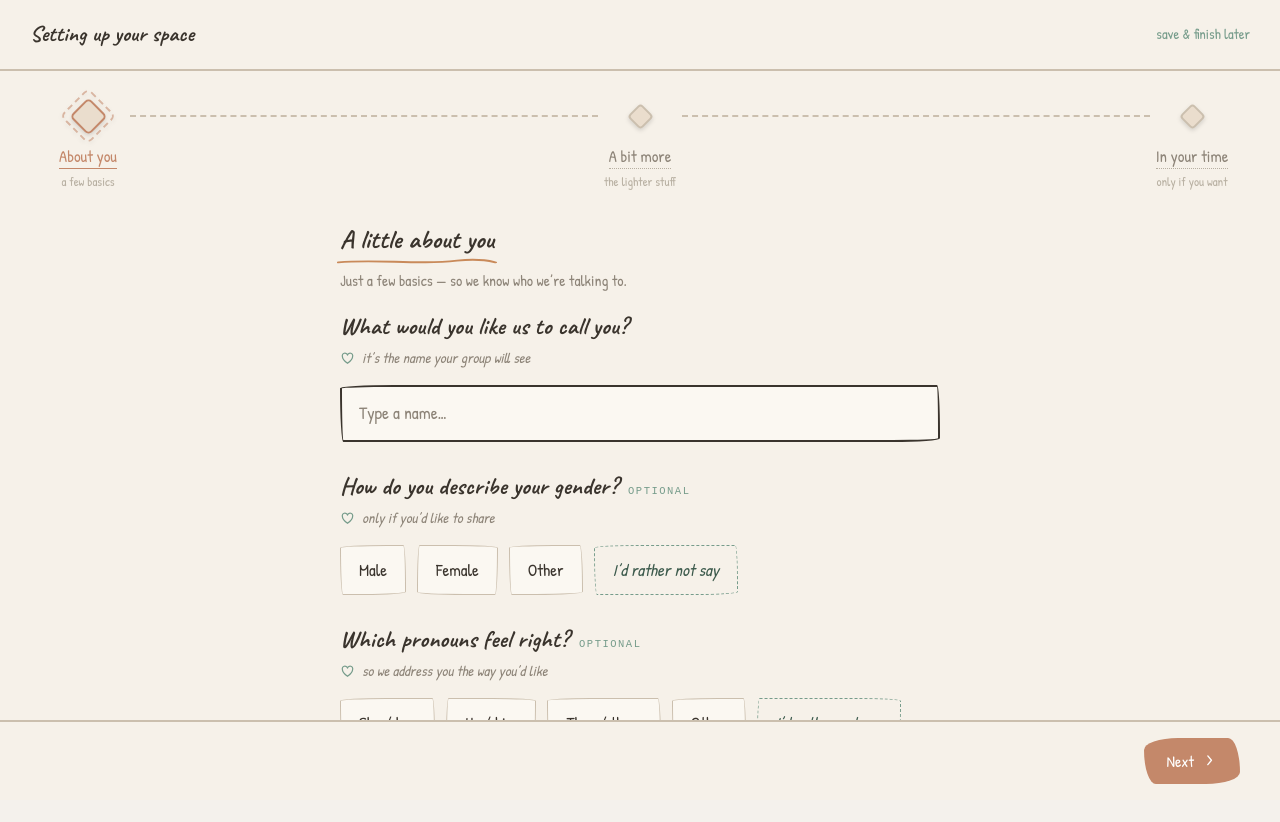
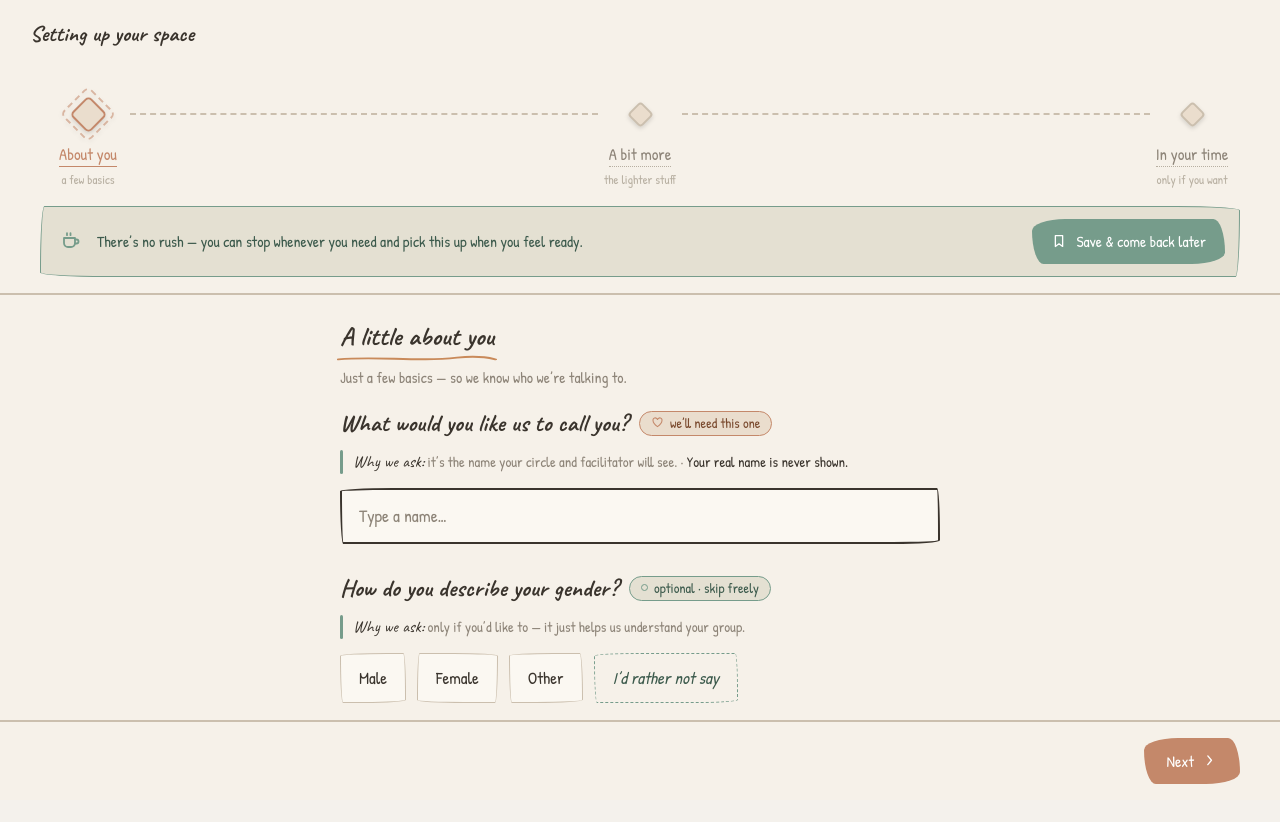
Before and after one commit to aryan-the-jain/DRP_07, a Next.js app in the folder frontend/: page /onboarding in a window 1280 px wide. Shown: the top 822 px of the page. Built offline with nearby package versions, Linux system fonts and the light colour scheme.

Commit message:
feat: add onboarding saving features

```diff
--- a/frontend/app/onboarding/Icon.tsx
+++ b/frontend/app/onboarding/Icon.tsx
@@ -9,6 +9,8 @@ export enum IconName {
   People = "people",
   Quiet = "quiet",
   Clock = "clock",
+  Mug = "mug",
+  Bookmark = "bookmark",
 }
 
 type IconProps = {
@@ -62,6 +64,14 @@ export function Icon({
         <path {...p} d="M11 6.5V11l3 2" />
       </>
     ),
+    [IconName.Mug]: (
+      <>
+        <path {...p} d="M5 8h11v5a4 4 0 0 1-4 4H9a4 4 0 0 1-4-4z" />
+        <path {...p} d="M16 9.5h1.5a2 2 0 0 1 0 4H16" />
+        <path {...p} d="M8 3.2v2M11.5 3.2v2" />
+      </>
+    ),
+    [IconName.Bookmark]: <path {...p} d="M6 3.5h10v15l-5-3.6-5 3.6z" />,
   };
   return (
     <svg
--- a/frontend/app/onboarding/OnboardingSurvey.tsx
+++ b/frontend/app/onboarding/OnboardingSurvey.tsx
@@ -11,6 +11,7 @@ import {
   OptChips,
   OptList,
   Qn,
+  SaveBar,
   SectionHead,
   TagField,
   TextField,
@@ -101,14 +102,21 @@ type Answers = {
   whoLost: string;
 };
 
-type TextKey =
-  | "callName"
-  | "genderOther"
-  | "pronounsOther"
-  | "age"
-  | "funFact"
-  | "culturalOther";
-type SingleKey = "gender" | "pronouns" | "cultural" | "recency" | "whoLost";
+enum TextKey {
+  CallName = "callName",
+  GenderOther = "genderOther",
+  PronounsOther = "pronounsOther",
+  Age = "age",
+  FunFact = "funFact",
+  CulturalOther = "culturalOther",
+}
+enum SingleKey {
+  Gender = "gender",
+  Pronouns = "pronouns",
+  Cultural = "cultural",
+  Recency = "recency",
+  WhoLost = "whoLost",
+}
 
 const EMPTY_ANSWERS: Answers = {
   callName: "",
@@ -131,6 +139,11 @@ export function OnboardingSurvey() {
   const [answers, setAnswers] = useState<Answers>(EMPTY_ANSWERS);
   const [finished, setFinished] = useState(false);
   const [savedForLater, setSavedForLater] = useState(false);
+  // The "that's everything we need" pause point — shown once, the first time the
+  // user leaves the (only required) first section.
+  const [pausePromptSeen, setPausePromptSeen] = useState(false);
+  const [pendingSection, setPendingSection] = useState<number | null>(null);
+  const pausePromptOpen = pendingSection !== null;
 
   const setText = (key: TextKey, value: string) =>
     setAnswers((prev) => ({ ...prev, [key]: value }));
@@ -162,9 +175,21 @@ export function OnboardingSurvey() {
       return { ...prev, [key]: [...withoutSkip, value] };
     });
 
+  // Leaving the first section the first time → hold navigation and show the
+  // pause prompt; `target` is where the user was heading.
+  const leaveFirstSection = (target: number) => {
+    if (section === 0 && target !== 0 && !pausePromptSeen) {
+      setPausePromptSeen(true);
+      setPendingSection(target);
+      return true;
+    }
+    return false;
+  };
+
   const goBack = () => setSection((s) => Math.max(0, s - 1));
   const goNext = () => {
     if (section < LAST_SECTION) {
+      if (leaveFirstSection(section + 1)) return;
       setSection((s) => s + 1);
       return;
     }
@@ -176,6 +201,16 @@ export function OnboardingSurvey() {
     // Frontend-only: persistence arrives with the backend iteration. For now we
     // just show the reassuring "your place is held" screen.
     setSavedForLater(true);
+  };
+
+  // Pause prompt actions.
+  const onPauseEnter = () => {
+    setPendingSection(null);
+    setFinished(true);
+  };
+  const onPauseContinue = () => {
+    if (pendingSection !== null) setSection(pendingSection);
+    setPendingSection(null);
   };
 
   const isLast = section === LAST_SECTION;
@@ -194,6 +229,7 @@ export function OnboardingSurvey() {
 
   const goToSection = (index: number) => {
     setFinished(false);
+    if (leaveFirstSection(index)) return;
     setSection(index);
   };
 
@@ -217,35 +253,18 @@ export function OnboardingSurvey() {
         background: "var(--paper)",
       }}
     >
-      {/* sticky top: title + shard progress bar */}
-      <div style={{ flex: "0 0 auto"/*, borderBottom: "2px solid var(--line)" */}}>
+      {/* sticky top: title + shard progress bar + save/reassurance bar */}
+      <div style={{ flex: "0 0 auto", borderBottom: "2px solid var(--line)" }}>
         <div
           style={{
             display: "flex",
             alignItems: "center",
             padding: "18px 30px",
-            borderBottom: "2px solid var(--line)",
           }}
         >
           <span className="h-title" style={{ fontSize: 22, color: "var(--ink)" }}>
             Setting up your space
           </span>
-          <div style={{ flex: 1 }} />
-          <button
-            type="button"
-            onClick={onSaveAndFinishLater}
-            style={{
-              fontFamily: "var(--hand)",
-              fontSize: 14.5,
-              color: "var(--calm)",
-              background: "transparent",
-              border: "none",
-              cursor: "pointer",
-              textUnderlineOffset: 3,
-            }}
-          >
-            save &amp; finish later
-          </button>
         </div>
 
         <div style={{ padding: "22px 40px 6px" }}>
@@ -254,6 +273,10 @@ export function OnboardingSurvey() {
             completed={completed}
             onSelect={goToSection}
           />
+        </div>
+
+        <div style={{ padding: "10px 40px 16px" }}>
+          <SaveBar onSave={onSaveAndFinishLater} />
         </div>
       </div>
 
@@ -325,6 +348,92 @@ export function OnboardingSurvey() {
           )}
         </button>
       </div>
+
+      {pausePromptOpen && (
+        <PausePopup onEnter={onPauseEnter} onContinue={onPauseContinue} />
+      )}
+    </div>
+  );
+}
+
+// The "that's everything we need" pause point, shown as a gentle overlay after
+// the first (only required) section. Ported from the design's PausePoint.
+function PausePopup({
+  onEnter,
+  onContinue,
+}: {
+  onEnter: () => void;
+  onContinue: () => void;
+}) {
+  return (
+    <div
+      style={{
+        position: "fixed",
+        inset: 0,
+        zIndex: 50,
+        display: "flex",
+        alignItems: "center",
+        justifyContent: "center",
+        background: "rgba(58, 52, 45, 0.34)",
+        padding: 24,
+      }}
+    >
+      <div className="pause-card" style={{ maxWidth: 560 }}>
+        <div
+          style={{
+            display: "flex",
+            alignItems: "center",
+            gap: 12,
+            marginBottom: 12,
+          }}
+        >
+          <Icon name={IconName.Mug} size={28} c="var(--calm)" />
+          <span className="h-title" style={{ fontSize: 27, color: "#3c5a4c" }}>
+            That’s everything we need.
+          </span>
+        </div>
+        <p
+          style={{
+            fontSize: 17,
+            lineHeight: 1.5,
+            color: "var(--ink)",
+            margin: "0 0 8px",
+          }}
+        >
+          You can stop right here — your space is ready, and you can step into it
+          now.
+        </p>
+        <p
+          style={{
+            fontSize: 16,
+            lineHeight: 1.5,
+            color: "var(--muted)",
+            margin: "0 0 22px",
+          }}
+        >
+          There’s a little more that helps us find the right group for you, but
+          it’s entirely optional and there’s no rush at all. Come back to it
+          whenever you feel ready.
+        </p>
+        <div style={{ display: "flex", gap: 12, flexWrap: "wrap" }}>
+          <button
+            type="button"
+            className="btn warm"
+            style={{ fontSize: 16 }}
+            onClick={onEnter}
+          >
+            Take me in — I’ll finish later
+          </button>
+          <button
+            type="button"
+            className="btn ghost"
+            style={{ fontSize: 15.5, borderColor: "var(--calm)", color: "#3c5a4c" }}
+            onClick={onContinue}
+          >
+            Keep going, gently <Icon name={IconName.Chev} size={15} c="var(--calm)" />
+          </button>
+        </div>
+      </div>
     </div>
   );
 }
@@ -350,23 +459,29 @@ function SectionAbout({
       {/* text · boxed field */}
       <Qn
         q="What would you like us to call you?"
-        why="it’s the name your group will see"
+        needed
+        why="it’s the name your circle and facilitator will see."
+        use="Your real name is never shown."
       >
         <TextField
           id="callName"
           label="What would you like us to call you?"
           placeholder="Type a name…"
           value={answers.callName}
-          onChange={(v) => setText("callName", v)}
+          onChange={(v) => setText(TextKey.CallName, v)}
         />
       </Qn>
 
       {/* single + 'other' typed */}
-      <Qn q="How do you describe your gender?" optional why="only if you’d like to share">
+      <Qn
+        q="How do you describe your gender?"
+        optional
+        why="only if you’d like to — it just helps us understand your group."
+      >
         <OptChips
           items={GENDER}
           isSelected={(text) => answers.gender === text}
-          onToggle={(text) => selectSingle("gender", text)}
+          onToggle={(text) => selectSingle(SingleKey.Gender, text)}
         />
         {answers.gender === OTHER && (
           <div style={{ marginTop: 12 }}>
@@ -375,18 +490,22 @@ function SectionAbout({
               label="Describe your gender"
               placeholder="In your own words…"
               value={answers.genderOther}
-              onChange={(v) => setText("genderOther", v)}
+              onChange={(v) => setText(TextKey.GenderOther, v)}
             />
           </div>
         )}
       </Qn>
 
       {/* single + 'other' typed */}
-      <Qn q="Which pronouns feel right?" optional why="so we address you the way you’d like">
+      <Qn
+        q="Which pronouns feel right?"
+        optional
+        why="so your facilitator and group address you the way you’d like."
+      >
         <OptChips
           items={PRONOUNS}
           isSelected={(text) => answers.pronouns === text}
-          onToggle={(text) => selectSingle("pronouns", text)}
+          onToggle={(text) => selectSingle(SingleKey.Pronouns, text)}
         />
         {answers.pronouns === OTHER && (
           <div style={{ marginTop: 12 }}>
@@ -395,7 +514,7 @@ function SectionAbout({
               label="Your pronouns"
               placeholder="Your pronouns…"
               value={answers.pronounsOther}
-              onChange={(v) => setText("pronounsOther", v)}
+              onChange={(v) => setText(TextKey.PronounsOther, v)}
             />
           </div>
         )}
@@ -404,15 +523,16 @@ function SectionAbout({
       {/* text · boxed field */}
       <Qn
         q="How old are you?"
-        optional
-        why="roughly — it helps us find people at a similar stage"
+        needed
+        why="to gently place you with people at a similar stage of life."
+        use="Only used to match your group; never shown."
       >
         <TextField
           id="age"
           label="How old are you?"
           placeholder="e.g. 21"
           value={answers.age}
-          onChange={(v) => setText("age", v)}
+          onChange={(v) => setText(TextKey.Age, v)}
         />
       </Qn>
     </div>
@@ -443,19 +563,24 @@ function SectionMore({
       <Qn
         q="Got a fun fact about yourself?"
         optional
-        why="something small your group might smile at"
+        why="a gentle way for people to find common ground."
+        use="Shared with your group to help you connect."
       >
         <UnderlineField
           id="funFact"
           label="A fun fact about you"
           placeholder="Anything at all…"
           value={answers.funFact}
-          onChange={(v) => setText("funFact", v)}
+          onChange={(v) => setText(TextKey.FunFact, v)}
         />
       </Qn>
 
       {/* multiple + 'other' typed (skip is mutually exclusive) */}
-      <Qn q="What do you enjoy?" optional why="pick as many as you like">
+      <Qn
+        q="What do you enjoy?"
+        optional
+        why="small shared interests can make a first meeting feel easier."
+      >
         <OptChips
           items={HOBBIES}
           isSelected={(text) => answers.hobbies.includes(text)}
@@ -478,12 +603,12 @@ function SectionMore({
       <Qn
         q="What’s your cultural background?"
         optional
-        why="only if you’d like to — it can help your group feel familiar"
+        why="only if you’d like to — it can help your group feel familiar and understood."
       >
         <OptChips
           items={CULTURAL}
           isSelected={(text) => answers.cultural === text}
-          onToggle={(text) => selectSingle("cultural", text)}
+          onToggle={(text) => selectSingle(SingleKey.Cultural, text)}
         />
         {answers.cultural === OTHER && (
           <div style={{ marginTop: 12 }}>
@@ -492,7 +617,7 @@ function SectionMore({
               label="Your cultural background"
               placeholder="In your own words…"
               value={answers.culturalOther}
-              onChange={(v) => setText("culturalOther", v)}
+              onChange={(v) => setText(TextKey.CulturalOther, v)}
             />
           </div>
         )}
@@ -513,14 +638,14 @@ function SectionInYourTime({
     <div>
       <SectionHead
         title="In your own time"
-        optional
         sub="Skip anything you’d rather not share."
       />
       {/* single · stacked with marker */}
       <Qn
         q="How recently did it happen?"
         optional
-        why="only to place you with people at a similar point, skip if you’d rather"
+        why="only to place you with people at a similar point in their grief."
+        use="Used once, to match your group; never displayed."
       >
         <OptList>
           {RECENCY.map((o, i) => (
@@ -530,18 +655,23 @@ function SectionInYourTime({
               skip={o.skip}
               vary={i}
               selected={answers.recency === o.text}
-              onClick={() => selectSingle("recency", o.text)}
+              onClick={() => selectSingle(SingleKey.Recency, o.text)}
             />
           ))}
         </OptList>
       </Qn>
       {/* single · inline chips */}
-      <Qn q="Who did you lose?" optional>
+      <Qn
+        q="Who did you lose?"
+        optional
+        why="so the people you meet have walked something similar."
+        use="Only ever shared with your group if you choose to."
+      >
         <OptChips
           items={WHO_LOST}
           isSelected={(text) => answers.whoLost === text}
           onToggle={(text) =>
-            selectSingle("whoLost", answers.whoLost === text ? "" : text)
+            selectSingle(SingleKey.WhoLost, answers.whoLost === text ? "" : text)
           }
         />
       </Qn>
--- a/frontend/app/onboarding/ShardBar.tsx
+++ b/frontend/app/onboarding/ShardBar.tsx
@@ -1,3 +1,5 @@
+"use client";
+
 import { Fragment, useState } from "react";
 
 import { Icon, IconName } from "./Icon";
--- a/frontend/app/onboarding/SurveyParts.tsx
+++ b/frontend/app/onboarding/SurveyParts.tsx
@@ -1,3 +1,5 @@
+"use client";
+
 import { useState, type ReactNode } from "react";
 
 import { Icon, IconName } from "./Icon";
@@ -7,25 +9,56 @@ import { Icon, IconName } from "./Icon";
 
 const VARY = ["", "v2", "v3"] as const;
 
-// "why we ask" line — trauma-informed transparency, always visible.
-export function Why({ children }: { children: ReactNode }) {
+// Prominent "optional · skip freely" / "we'll need this one" markers, shown next
+// to a question (never on a section heading).
+function OptionalTag() {
   return (
-    <div className="why">
-      <Icon name={IconName.Heart} size={15} c="var(--calm)" /> {children}
+    <span className="opt-badge">
+      <span className="dot" /> optional · skip freely
+    </span>
+  );
+}
+function NeededTag() {
+  return (
+    <span className="need-badge">
+      <Icon name={IconName.Heart} size={13} c="var(--warm)" /> we’ll need this one
+    </span>
+  );
+}
+
+// "Why we ask" — a green vertical bar beside the reason, and (optionally) how the
+// answer is used. Trauma-informed transparency.
+export function WhyAsk({ why, use }: { why: string; use?: string }) {
+  return (
+    <div className="whyask">
+      <span className="wbar" />
+      <span>
+        <b>Why we ask:</b> {why}
+        {use && (
+          <>
+            {" · "}
+            <span style={{ color: "var(--ink)" }}>{use}</span>
+          </>
+        )}
+      </span>
     </div>
   );
 }
 
-// A single question: title (+ optional tag) and the "why" line above its body.
+// A single question: title (+ optional/needed tag) and the "why we ask" block.
 export function Qn({
   q,
   why,
+  use,
   optional,
+  needed,
   children,
 }: {
   q: string;
   why?: string;
+  use?: string;
   optional?: boolean;
+  needed?: boolean;
   children: ReactNode;
 }) {
   return (
@@ -33,24 +66,21 @@ export function Qn({
       <div
         style={{
           display: "flex",
-          alignItems: "baseline",
-          gap: 10,
+          alignItems: "center",
+          gap: 11,
           flexWrap: "wrap",
-          marginBottom: why ? 4 : 12,
+          marginBottom: why ? 9 : 12,
         }}
       >
         <span className="h-title" style={{ fontSize: 24 }}>
           {q}
         </span>
-        {optional && (
-          <span className="leader" style={{ color: "var(--calm)" }}>
-            optional
-          </span>
-        )}
+        {optional && <OptionalTag />}
+        {needed && <NeededTag />}
       </div>
       {why && (
-        <div style={{ marginBottom: 13 }}>
-          <Why>{why}</Why>
+        <div style={{ marginBottom: 14 }}>
+          <WhyAsk why={why} use={use} />
         </div>
       )}
       {children}
@@ -58,33 +88,57 @@ export function Qn({
   );
 }
 
-// Section heading with the wavy hand-drawn underline.
-export function SectionHead({
-  title,
-  sub,
-  optional,
-}: {
-  title: string;
-  sub?: string;
-  optional?: boolean;
-}) {
+// Section heading with the wavy hand-drawn underline (no optional/needed tag —
+// those live on the questions themselves).
+export function SectionHead({ title, sub }: { title: string; sub?: string }) {
   return (
     <div style={{ margin: "0 0 16px" }}>
-      <div style={{ display: "flex", alignItems: "baseline", gap: 10 }}>
-        <span className="h-title uline" style={{ fontSize: 26 }}>
-          {title}
-        </span>
-        {optional && (
-          <span className="leader" style={{ color: "var(--calm)" }}>
-            optional
-          </span>
-        )}
-      </div>
+      <span className="h-title uline" style={{ fontSize: 26 }}>
+        {title}
+      </span>
       {sub && (
         <div style={{ fontSize: 15.5, color: "var(--muted)", marginTop: 10 }}>
           {sub}
         </div>
       )}
+    </div>
+  );
+}
+
+// Unified save + reassurance bar (design's "option A"): a calm green box whose
+// reassurance text leads straight into the save button.
+export function SaveBar({ onSave }: { onSave: () => void }) {
+  return (
+    <div
+      style={{
+        display: "flex",
+        alignItems: "center",
+        gap: 16,
+        padding: "12px 14px 12px 18px",
+        background: "var(--calm-soft)",
+        border: "1.6px solid var(--calm)",
+        borderRadius: "16px 230px 16px 240px/230px 16px 240px 16px",
+      }}
+    >
+      <Icon name={IconName.Mug} size={22} c="var(--calm)" />
+      <span style={{ flex: 1, fontSize: 15.5, color: "#3c5a4c" }}>
+        There’s no rush — you can stop whenever you need and pick this up when you
+        feel ready.
+      </span>
+      <button
+        type="button"
+        className="save-pill"
+        onClick={onSave}
+        style={{
+          background: "var(--calm)",
+          color: "#fff",
+          borderColor: "transparent",
+          flex: "0 0 auto",
+        }}
+      >
+        <Icon name={IconName.Bookmark} size={16} c="#fff" /> Save &amp; come back
+        later
+      </button>
     </div>
   );
 }
--- a/frontend/app/onboarding/onboarding.css
+++ b/frontend/app/onboarding/onboarding.css
@@ -166,6 +166,92 @@
   font-size: 14.5px;
   color: var(--muted);
   font-style: italic;
+}
+
+/* ---- prominent OPTIONAL badge (next to a question) ---- */
+.onboarding-root .opt-badge {
+  display: inline-flex;
+  align-items: center;
+  gap: 6px;
+  font-family: var(--hand);
+  font-size: 14px;
+  line-height: 1;
+  color: #3c5a4c;
+  background: var(--calm-soft);
+  border: 1.6px solid var(--calm);
+  padding: 4px 11px 5px;
+  border-radius: 30px;
+}
+.onboarding-root .opt-badge .dot {
+  width: 7px;
+  height: 7px;
+  border-radius: 50%;
+  border: 1.6px solid var(--calm);
+}
+/* a gentle 'needed' marker for the required basics — not a red star */
+.onboarding-root .need-badge {
+  display: inline-flex;
+  align-items: center;
+  gap: 6px;
+  font-family: var(--hand);
+  font-size: 14px;
+  line-height: 1;
+  color: #7a4a2e;
+  background: var(--warm-soft);
+  border: 1.6px solid var(--warm);
+  padding: 4px 11px 5px;
+  border-radius: 30px;
+}
+
+/* ---- 'why we ask + how we use it' block (green vertical bar + text) ---- */
+.onboarding-root .whyask {
+  display: flex;
+  gap: 10px;
+  align-items: stretch;
+  font-size: 14.5px;
+  color: var(--muted);
+  line-height: 1.4;
+  max-width: 560px;
+}
+.onboarding-root .whyask .wbar {
+  width: 3px;
+  border-radius: 3px;
+  background: var(--calm);
+  flex: 0 0 auto;
+}
+.onboarding-root .whyask b {
+  color: var(--ink);
+  font-weight: 400;
+  font-family: var(--scrawl);
+  font-size: 17px;
+}
+
+/* ---- prominent 'save & come back later' pill ---- */
+.onboarding-root .save-pill {
+  display: inline-flex;
+  align-items: center;
+  gap: 9px;
+  font-family: var(--hand);
+  font-size: 15.5px;
+  color: #3c5a4c;
+  background: var(--calm-soft);
+  border: 2px solid var(--calm);
+  padding: 9px 17px;
+  cursor: pointer;
+  border-radius: 40px 14px 40px 14px/14px 40px 14px 40px;
+  transition: background-color 0.16s ease;
+}
+.onboarding-root .save-pill:hover {
+  background: oklch(0.6 0.06 165);
+  color: #fff;
+}
+
+/* a 'good place to pause' panel — progressive disclosure / finish-for-now */
+.onboarding-root .pause-card {
+  border: 2.5px solid var(--calm);
+  background: var(--card);
+  border-radius: 14px 240px 16px 255px/230px 16px 255px 16px;
+  padding: 26px 30px;
 }
 
 /* ---- survey: option boxes ---- */
```
